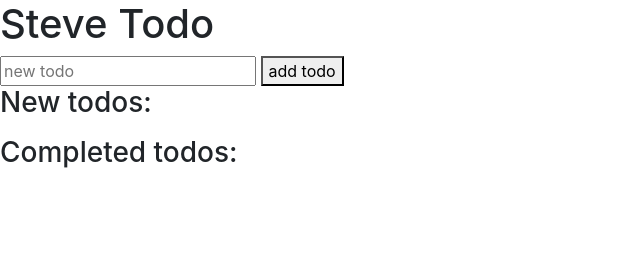
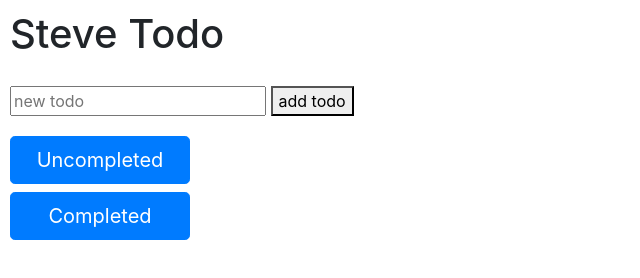
Before and after one commit to stevemu/js_todo, a plain HTML site: page index.html in a window 1280 px wide. Shown: the whole page, without its empty margins (0-640 px from the left). Drawn offline with nearby package versions, Linux system fonts and the light colour scheme.

Commit message:
add style

```diff
--- /dev/null
+++ b/index.css
@@ -0,0 +1,40 @@
+#container {
+    display: grid;
+    grid-template-areas:
+        "header header"
+        "input-area input-area"
+        "tabs list"
+    ;
+    grid-template-columns: 200px 1fr;
+    grid-template-rows: auto;
+}
+
+#header {
+    grid-area: header;
+    padding: 10px;
+}
+
+#input-area {
+    grid-area: input-area;
+    padding: 10px;
+}
+
+#tabs {
+    grid-area: tabs;
+    padding: 10px;
+}
+
+#list-group {
+    grid-area: list;
+    padding: 10px;
+}
+
+#list-group {
+    padding: 10px;
+}
+
+.list-group-item {
+    display: flex;
+    flex-direction: row;
+    justify-content: space-between;
+}
--- a/index.html
+++ b/index.html
@@ -6,17 +6,29 @@
     <meta charset="utf-8">
     <meta name="viewport" content="width=device-width, initial-scale=1, shrink-to-fit=no">
 
-    <link rel="stylesheet" href="https://stackpath.bootstrapcdn.com/bootstrap/4.3.1/css/bootstrap.min.css" integrity="sha384-ggOyR0iXCbMQv3Xipma34MD+dH/1fQ784/j6cY/iJTQUOhcWr7x9JvoRxT2MZw1T" crossorigin="anonymous">
+    <link rel="stylesheet" href="https://stackpath.bootstrapcdn.com/bootstrap/4.3.1/css/bootstrap.min.css"
+        integrity="sha384-ggOyR0iXCbMQv3Xipma34MD+dH/1fQ784/j6cY/iJTQUOhcWr7x9JvoRxT2MZw1T" crossorigin="anonymous">
+    <link rel="stylesheet" href="./index.css">
 </head>
 
 <body>
-    <h1>Steve Todo</h1>
-    <input type="text" placeholder="new todo" id="new-todo">
-    <button id="add-todo">add todo</button>
-    <h3>New todos:</h3>
-    <ul id="new"></ul>
-    <h3>Completed todos:</h3>
-    <ul id="completed"></ul>
+    <div id="container">
+        <nav id="header">
+            <h1>Steve Todo</h1>
+        </nav>
+        <div id="input-area">
+            <input type="text" placeholder="new todo" id="new-todo">
+            <button id="add-todo">add todo</button>
+        </div>
+
+        <div id="tabs">
+            <button id="uncompleted" type="button" class="btn btn-primary btn-lg btn-block">Uncompleted</button>
+            <button id="completed" type="button" class="btn btn-primary btn-lg btn-block">Completed</button>
+
+        </div>
+        <div id="list-group"></div>
+    </div>
+
 
     <script src="https://cdnjs.cloudflare.com/ajax/libs/cuid/1.3.8/browser-cuid.js"
         integrity="sha256-/XXSPqd4gYf6vsG3bFD4U5BpN5fmAFwLhYzmy9mhJcM=" crossorigin="anonymous"></script>
--- a/index.js
+++ b/index.js
@@ -1,4 +1,4 @@
-import { changeTextInNode, fillTodosUl } from './utils.js';
+import { fillTodosUl } from './utils.js';
 import Todo from './Todo.js';
 
 let todo = Todo();
@@ -30,11 +30,20 @@ function todoUlClickHandler(e) {
 }
 
 function renderTodo() {
-    fillTodosUl("new", todo.getNewTodos(), todoUlClickHandler);
-    fillTodosUl("completed", todo.getCompletedTodos(), todoUlClickHandler);
+    fillTodosUl("list-group", todo.getNewTodos(), todoUlClickHandler);
 }
 
 // event listeners
+
+document.getElementById("uncompleted").addEventListener('click', (e) => {
+    fillTodosUl("list-group", todo.getNewTodos(), todoUlClickHandler);
+
+})
+
+document.getElementById("completed").addEventListener('click', (e) => {
+    fillTodosUl("list-group", todo.getCompletedTodos(), todoUlClickHandler);
+
+})
 
 function addTodoHandler(e) {
     // get the new todo text
--- a/utils.js
+++ b/utils.js
@@ -11,6 +11,7 @@ export let fillTodosUl = (ulId, todosArr, clickHandler) => {
     for (let item of todosArr) {
         let {id, text} = item;
         let li = document.createElement("li");
+        li.className = "list-group-item";
         li.dataset.id = id;
         let textSpan = document.createElement("span");
         textSpan.className = "todo-text"
```
